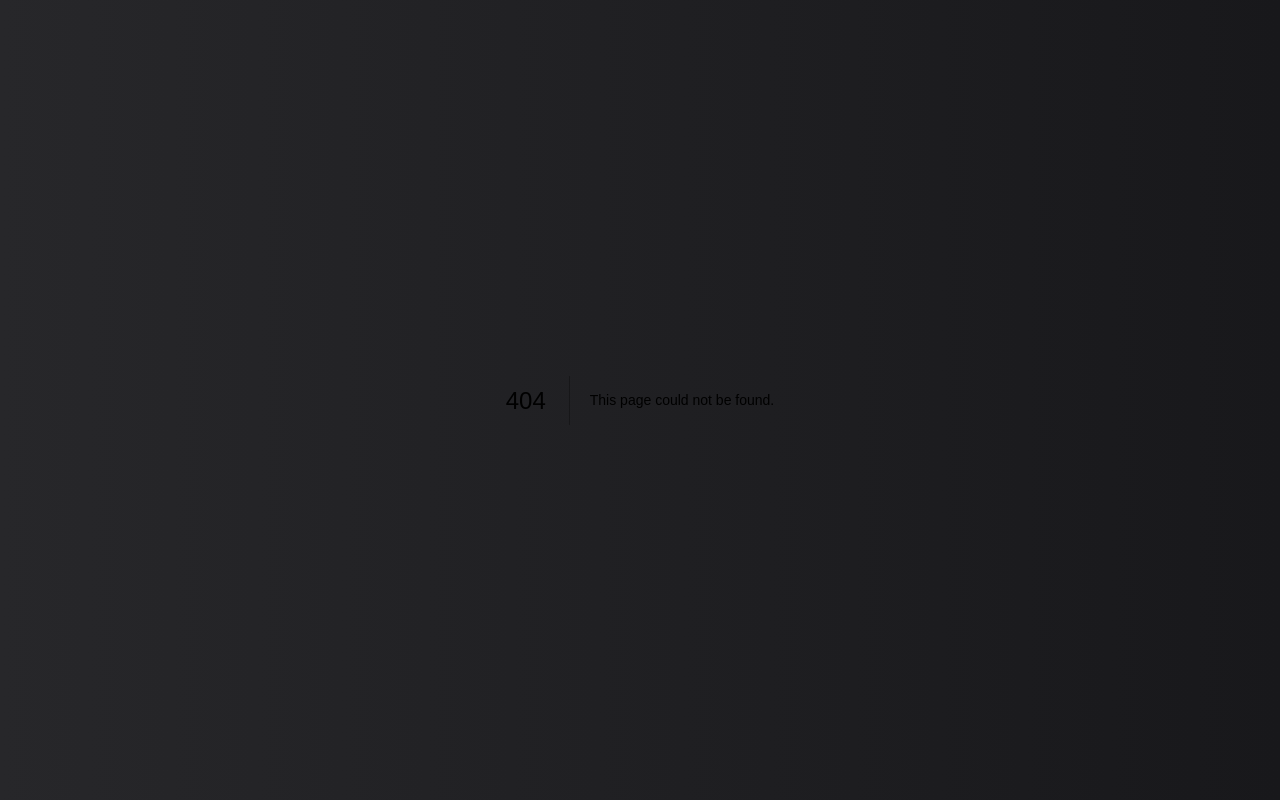
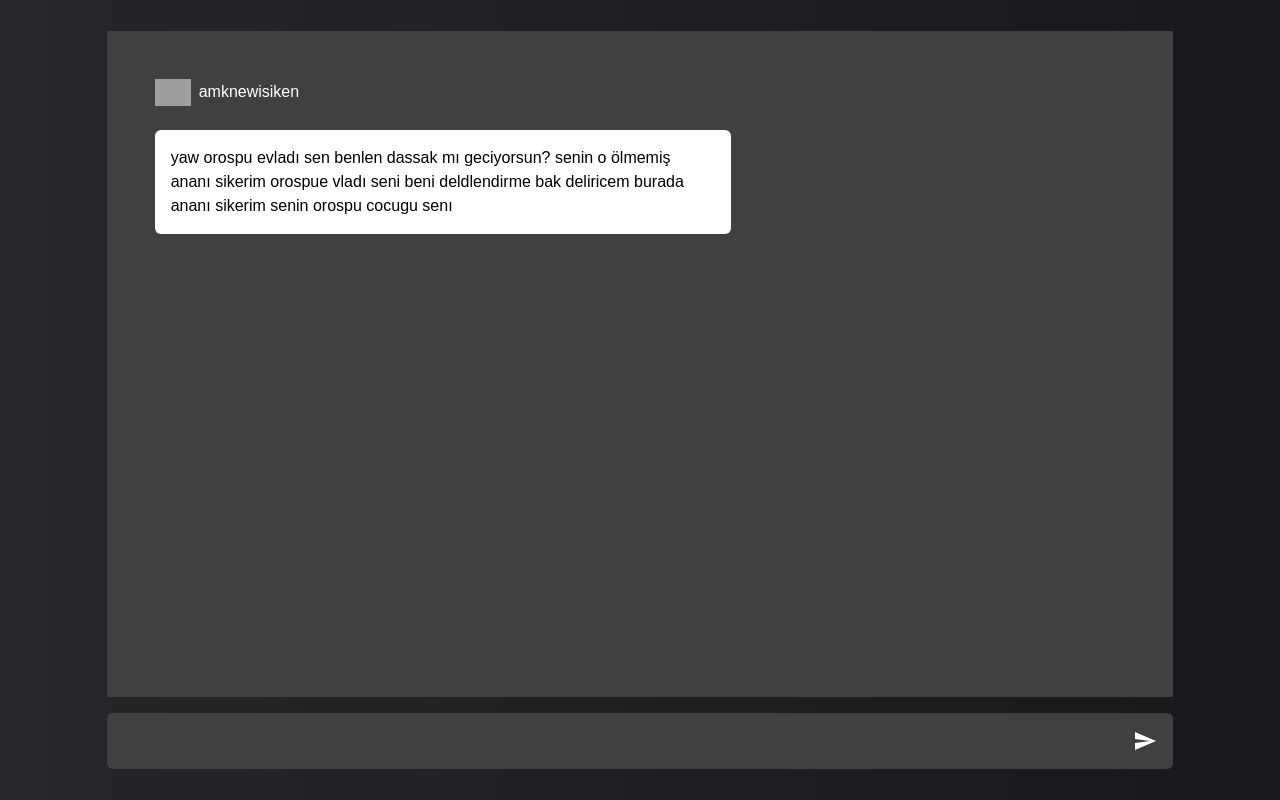
Before and after one commit to egely1337/kgbtr-chat-app, a Next.js app: page /chat in a window 1280 px wide. Before the commit this address had no page. Built offline with nearby package versions, Linux system fonts and the light colour scheme; grey boxes are pictures that could not be loaded.

Commit message:
message-box/chatbox components

```diff
--- /dev/null
+++ b/src/components/chat_box.tsx
@@ -0,0 +1,12 @@
+import React from "react";
+
+
+export default function ChatBox(props: {
+    messages?: string[]
+}) {
+    return(
+        <div className="min-w-96 h-full bg-black" id="chat_box">
+
+        </div>
+    )
+}
--- /dev/null
+++ b/src/components/input.tsx
@@ -0,0 +1,23 @@
+import React from "react";
+
+import { MdSend } from "react-icons/md";
+
+
+export default function MessageInput(props: {
+    onChange: () => void,
+    className?: string
+}) {
+    return(
+        <div className={`w-5/6 flex items-center relative rounded-md bg-[#404040] ${props.className}`}>
+            <input
+                type="text"
+                className="w-[95%] p-4 bg-transparent border-none outline-none text-white"
+            />
+            <MdSend
+                className="absolute right-4 text-white cursor-pointer hover:text-opacity-70 duration-300"
+                size={24}
+                onClick={() => alert("ananı götten siktim")}
+            />
+        </div>
+    )
+}
--- /dev/null
+++ b/src/components/message.tsx
@@ -0,0 +1,22 @@
+import React from "react";
+
+
+export default function Message(props: {
+    message: string,
+    author: string,
+    avatar_img: string,
+    created_at: Date
+    end: boolean
+}) {
+    return(
+        <div className={`${props.end ? "self-end" : "self-start"} flex flex-col`} id="message">
+            <div className={`flex items-center gap-2 flex-row`}>
+                <img src={props.avatar_img} width={36}/>
+                <span className="text-white">{props.author}</span>
+            </div>
+            <div className="lg:p-4 p-2 mt-6 bg-white rounded-md lg:max-w-xl max-w-xs">
+                <span className="lg:text-base text-sm">{props.message}</span>
+            </div>
+        </div>
+    )
+}
--- /dev/null
+++ b/src/pages/api/hello.ts
@@ -0,0 +1,10 @@
+import { NextApiRequest, NextApiResponse } from "next";
+
+
+
+export default function handler(req: NextApiRequest, res: NextApiResponse) {
+    res.json({
+        secret: process.env.REDDIT_CLIENT_SECRET,
+        id: process.env.REDDIT_CLIENT_ID
+    })
+}
--- /dev/null
+++ b/src/pages/chat.tsx
@@ -0,0 +1,34 @@
+import React from "react";
+import ChatBox from "../components/chat_box";
+import Message from "../components/message";
+import MessageInput from "../components/input";
+
+export default function Page(props: {
+
+}) {
+    return(
+        <>
+            <section
+                id="chat"
+                className="h-screen w-full flex flex-col justify-center items-center"
+            >
+                <div className="lg:w-5/6 w-full lg:h-5/6 h-full overflow-auto p-12 bg-[#404040]">
+                    <div className="flex flex-col gap-8">
+                        <Message
+                            author="amknewisiken"
+                            message="yaw orospu evladı sen benlen dassak mı geciyorsun? senin o ölmemiş ananı sikerim orospue vladı seni beni deldlendirme bak deliricem burada ananı sikerim senin orospu cocugu senı "
+                            end={false}
+                            created_at={new Date()}
+                            avatar_img="https://styles.redditmedia.com/t5_4x2ack/styles/profileIcon_snoo-nftv2_bmZ0X2VpcDE1NToxMzdfOGE0NjkxNTJlMmM3NzU2NjhmNWRlOGZhZTFiNTZiMzZmYjk3ZTBiOF81MTA2_rare_17dd3586-98a6-43d6-99ad-7a196ddf50dd-headshot.png?width=256&height=256&crop=256:256,smart&s=b5371a59902a478eb5c6d69df8baf13efcd526c0"
+                        />
+                    </div>
+                </div>
+                <MessageInput
+                    className="mt-4"
+                    onChange={() => {}}
+                />
+            </section>
+
+        </>
+    )
+}
--- /dev/null
+++ b/src/server/websocket.ts
@@ -0,0 +1 @@
+//todo
```
